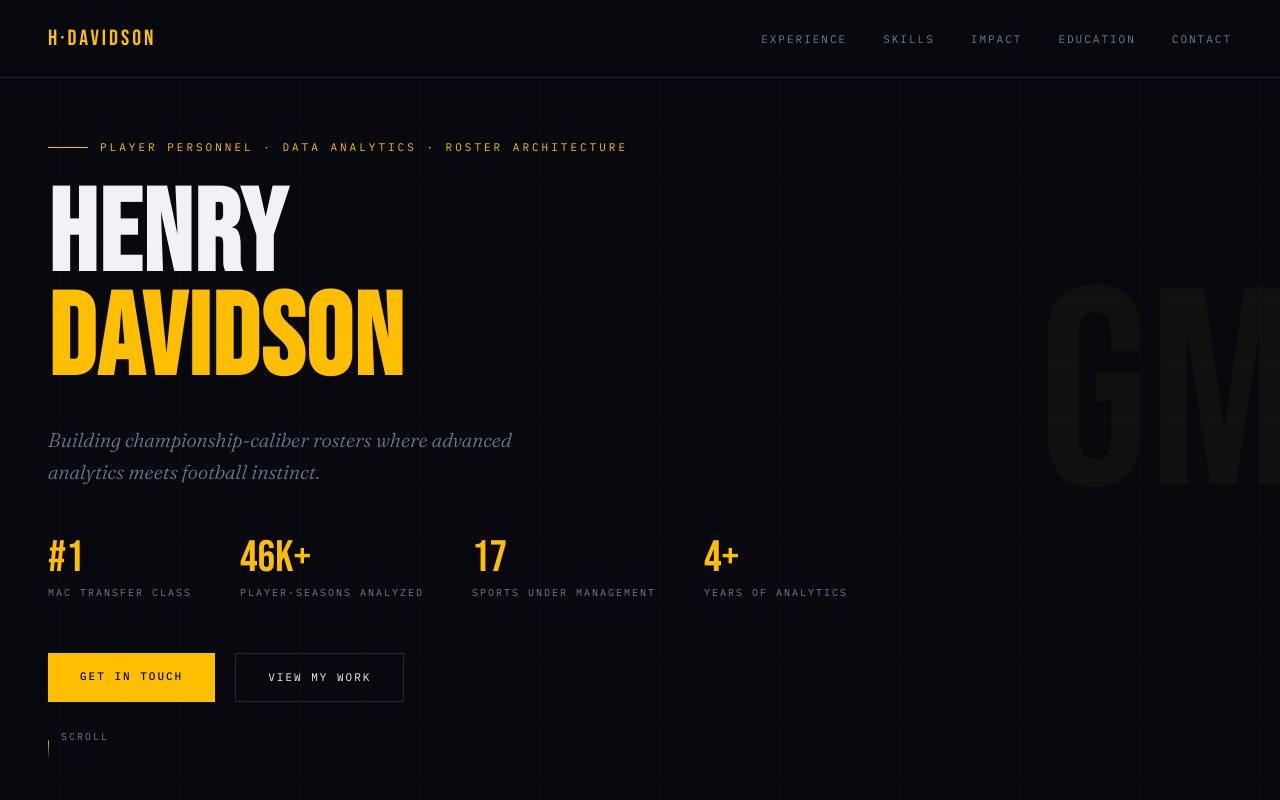
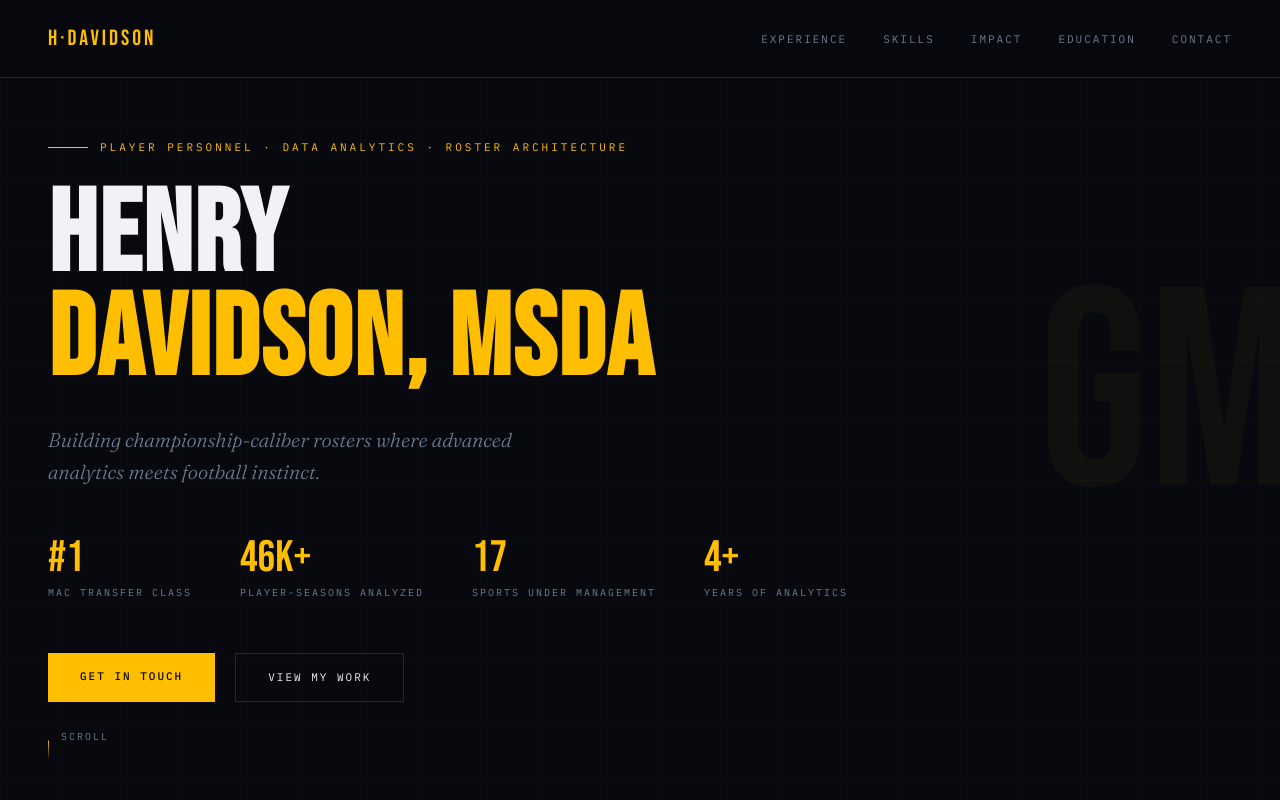
Before and after one commit to davidsonhenrym/portfolio, a plain HTML site: page index.html in a window 1280 px wide. Shown: the top 800 px of the page. Drawn offline with Linux system fonts and the light colour scheme.

Commit message:
Update index.html

```diff
--- a/index.html
+++ b/index.html
@@ -508,7 +508,7 @@
     <div class="hero-eyebrow">Player Personnel · Data Analytics · Roster Architecture</div>
     <h1>
       <span class="name-first">Henry</span>
-      <span class="name-last">Davidson</span>
+      <span class="name-last">Davidson, MSDA</span>
     </h1>
     <p class="hero-tagline">
       Building championship-caliber rosters where advanced analytics meets football instinct.
```
